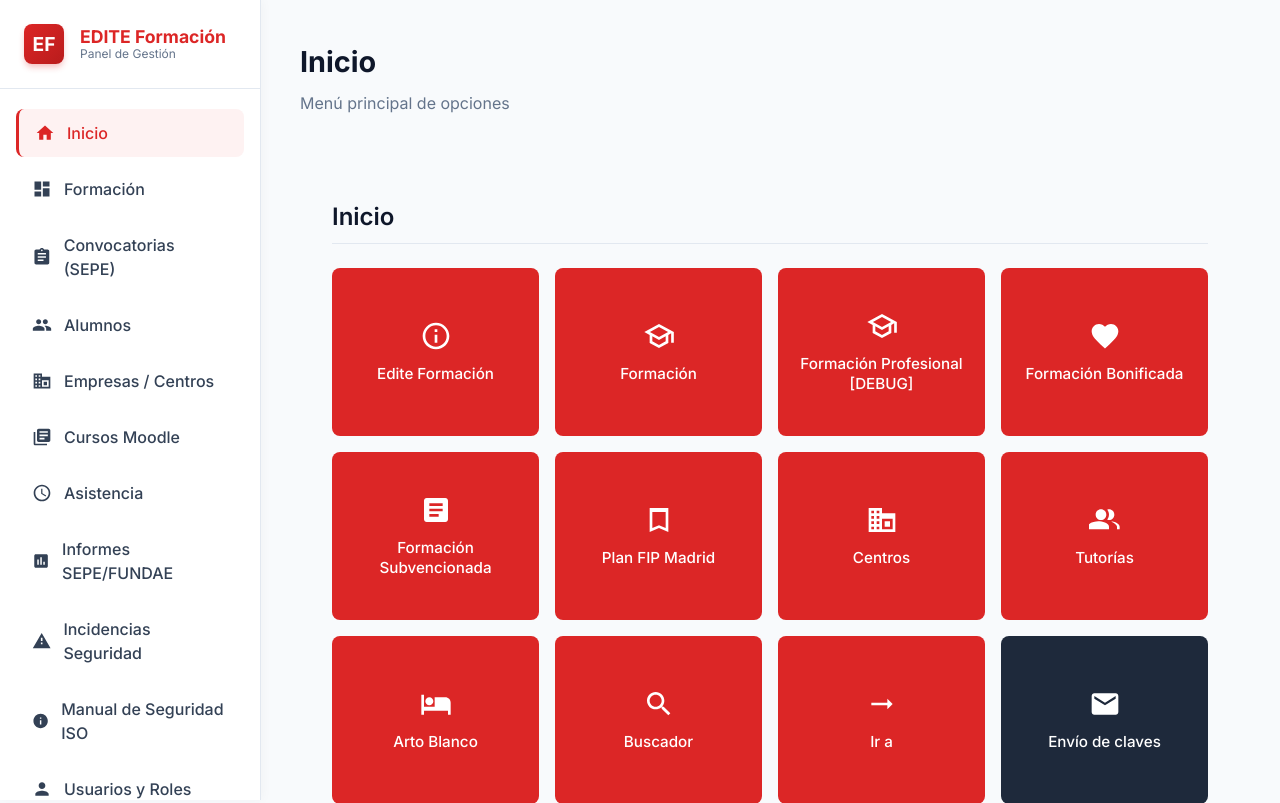
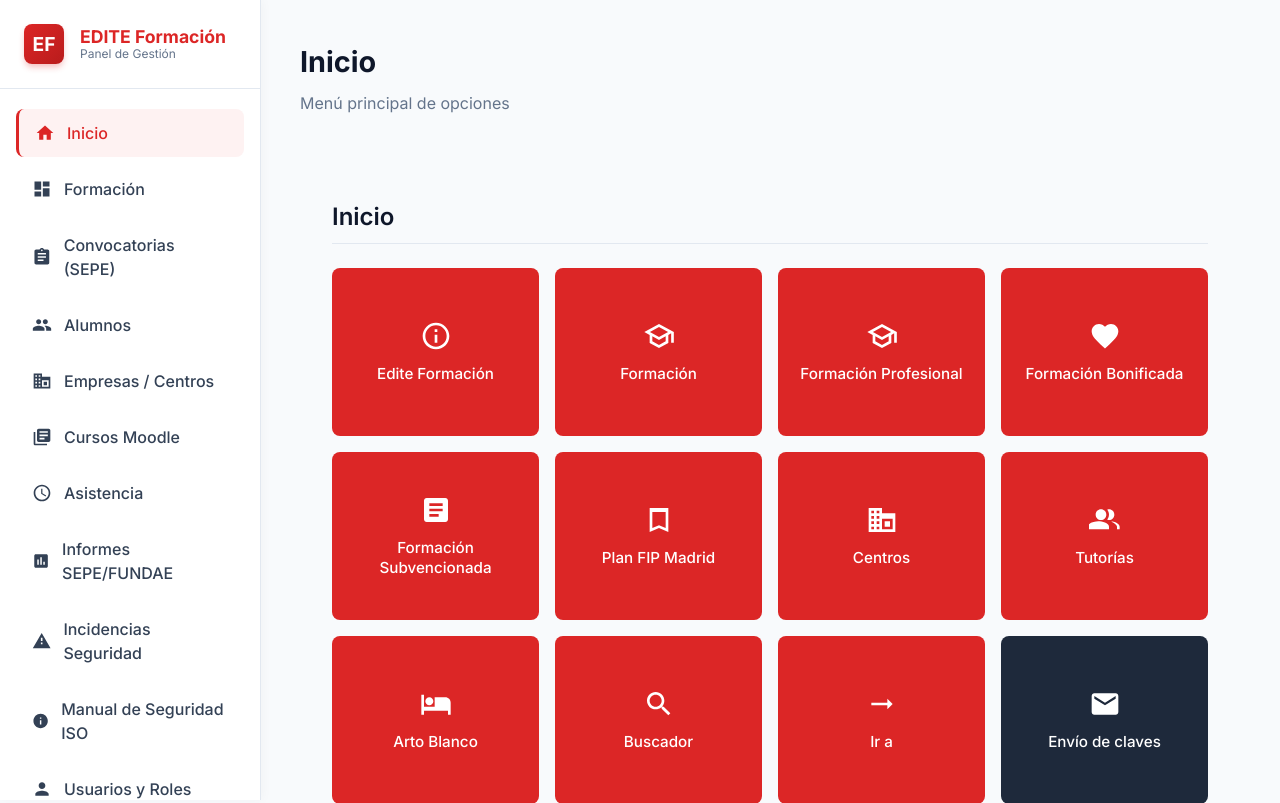
Before and after one commit to jorgest1984/IntranetEdite, a PHP site: page /intranet/home.php in a window 1280 px wide. Shown: the top 803 px of the page. Run offline with PHP 8.4, Linux system fonts and the light colour scheme; a user stored in the database is signed in; data that the repository does not hold is empty.

Commit message:
Limpieza final: eliminado modo debug de Formacion Profesional

```diff
--- a/home.php
+++ b/home.php
@@ -1,14 +1,13 @@
 <?php
 // home.php
 require_once 'includes/auth.php'; // Verifica login y permisos
-echo "<!-- VERSION: 2.0 - FORMACION LINK UPDATED -->";
 
 // Define los módulos de la página de inicio
 $sections = [
     'Inicio' => [
         ['title' => 'Edite Formación', 'icon' => '<svg viewBox="0 0 24 24"><path d="M11 17h2v-6h-2v6zm1-15C6.48 2 2 6.48 2 12s4.48 10 10 10 10-4.48 10-10S17.52 2 12 2zm0 18c-4.41 0-8-3.59-8-8s3.59-8 8-8 8 3.59 8 8-3.59 8-8 8zM11 9h2V7h-2v2z"/></svg>', 'url' => 'edite_formacion.php', 'color' => 'red'],
         ['title' => 'Formación', 'icon' => '<svg viewBox="0 0 24 24"><path d="M12 3L1 9l4 2.18v6L12 21l7-3.82v-6l2.12-1.15V17h2V9L12 3zm6.82 6L12 12.72 5.18 9 12 5.28 18.82 9zM17 15.99l-5 2.73-5-2.73v-3.72l5 2.73 5-2.73v3.72z"/></svg>', 'url' => 'dashboard.php', 'color' => 'red'],
-        ['title' => 'Formación Profesional [DEBUG]', 'icon' => '<svg viewBox="0 0 24 24"><path d="M12 3L1 9l4 2.18v6L12 21l7-3.82v-6l2.12-1.15V17h2V9L12 3zm6.82 6L12 12.72 5.18 9 12 5.28 18.82 9zM17 15.99l-5 2.73-5-2.73v-3.72l5 2.73 5-2.73v3.72z"/></svg>', 'url' => 'formacion_profesional.php', 'color' => 'red'],
+        ['title' => 'Formación Profesional', 'icon' => '<svg viewBox="0 0 24 24"><path d="M12 3L1 9l4 2.18v6L12 21l7-3.82v-6l2.12-1.15V17h2V9L12 3zm6.82 6L12 12.72 5.18 9 12 5.28 18.82 9zM17 15.99l-5 2.73-5-2.73v-3.72l5 2.73 5-2.73v3.72z"/></svg>', 'url' => 'formacion_profesional.php', 'color' => 'red'],
         ['title' => 'Formación Bonificada', 'icon' => '<svg viewBox="0 0 24 24"><path d="M12 21.35l-1.45-1.32C5.4 15.36 2 12.28 2 8.5 2 5.42 4.42 3 7.5 3c1.74 0 3.41.81 4.5 2.09C13.09 3.81 14.76 3 16.5 3 19.58 3 22 5.42 22 8.5c0 3.78-3.4 6.86-8.55 11.54L12 21.35z"/></svg>', 'url' => '#', 'color' => 'red'], // Usando un corazón temporal por el piggy bank (hasta cambiar icono)
         ['title' => 'Formación Subvencionada', 'icon' => '<svg viewBox="0 0 24 24"><path d="M19 3H5c-1.1 0-2 .9-2 2v14c0 1.1.9 2 2 2h14c1.1 0 2-.9 2-2V5c0-1.1-.9-2-2-2zm-5 14H7v-2h7v2zm3-4H7v-2h10v2zm0-4H7V7h10v2z"/></svg>', 'url' => '#', 'color' => 'red'],
         ['title' => 'Plan FIP Madrid', 'icon' => '<svg viewBox="0 0 24 24"><path d="M5 21V3h14v18l-7-3-7 3zm2-14.99V18l5-2.15L17 18V6.01H7z"/></svg>', 'url' => '#', 'color' => 'red'], // M
```
